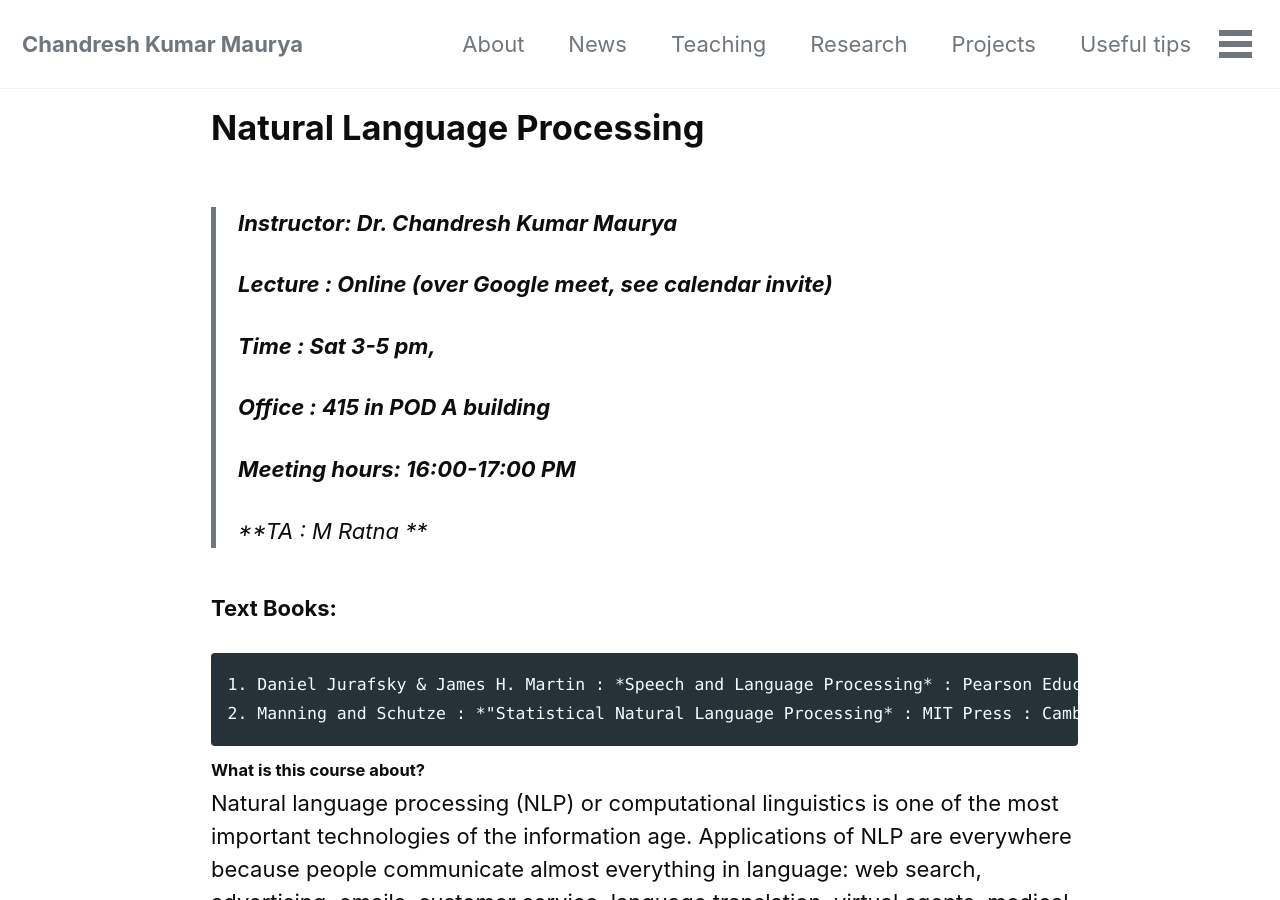
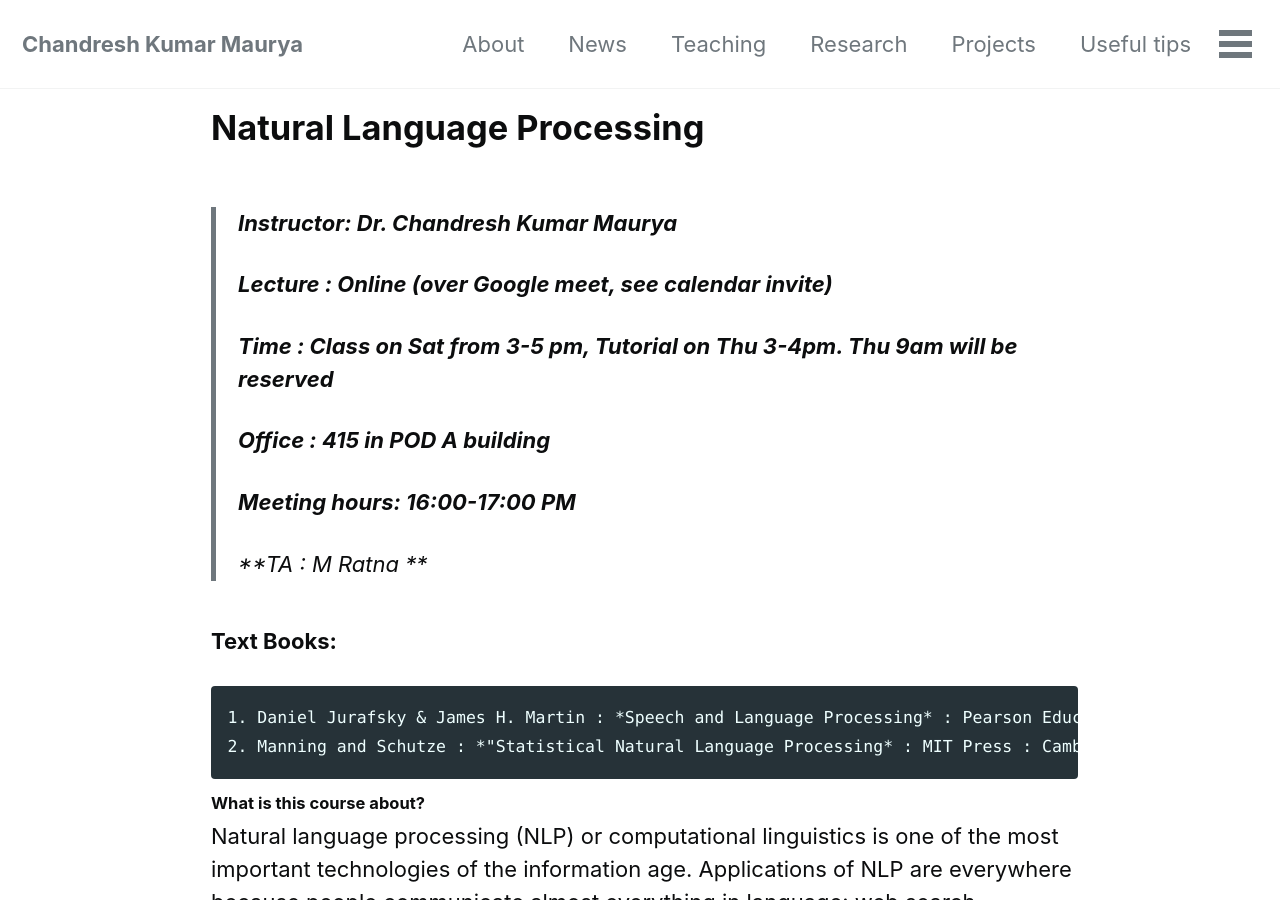
Before and after one commit to chandreshiit/oldsite, a Jekyll site: the page built from _pages/NLP2022.md, in a window 1280 px wide and 900 px high. Built offline with Jekyll 4.4.1, drawn with Linux system fonts in a browser that asks for light colours; cached includes are drawn as plain includes; nearby versions of some CDN libraries.

Commit message:
updated course

```diff
--- a/_pages/NLP2022.md
+++ b/_pages/NLP2022.md
@@ -8,7 +8,7 @@ author_profile: false
 >
 >**Lecture     :   Online (over Google meet, see calendar invite)**
 >
->**Time         : Sat 3-5 pm,**
+>**Time         : Class on Sat from 3-5 pm, Tutorial on Thu 3-4pm. Thu 9am will be reserved**
 >
 >**Office       :    415 in POD A building**
 >
```
